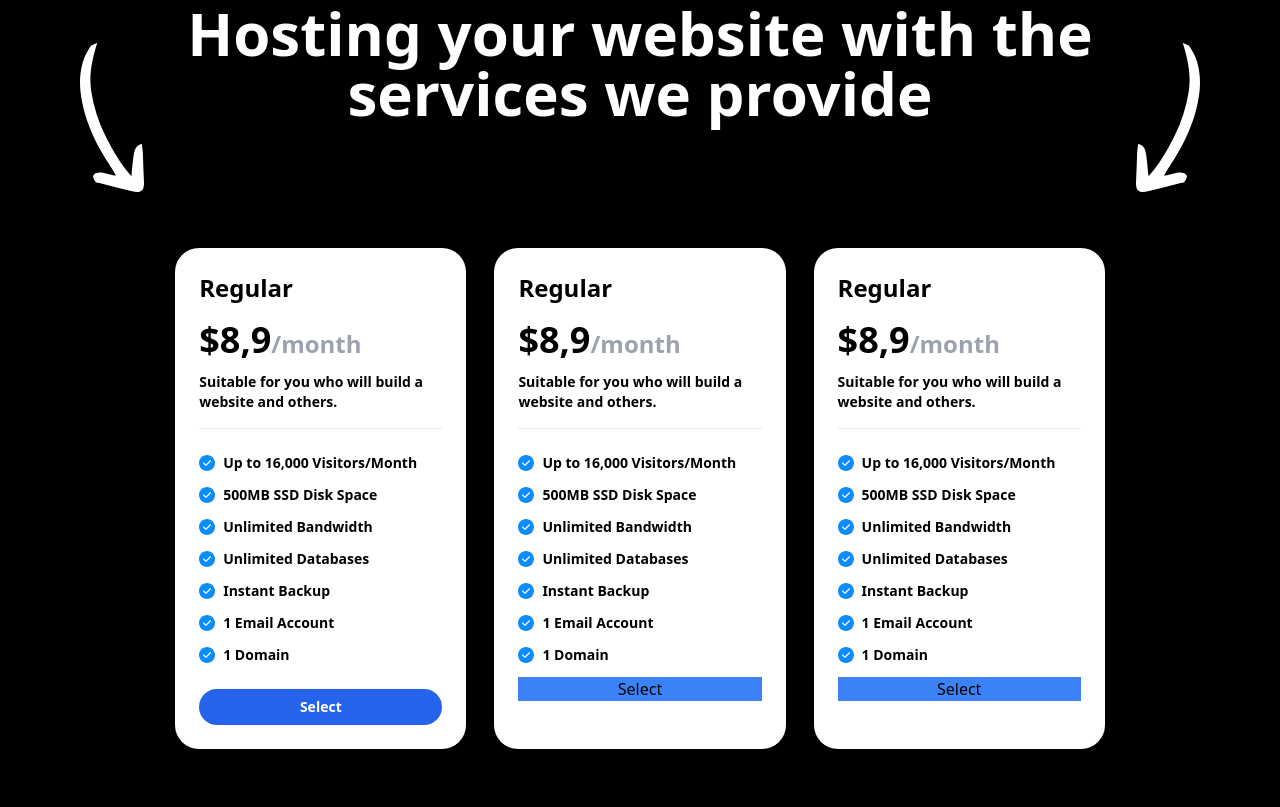
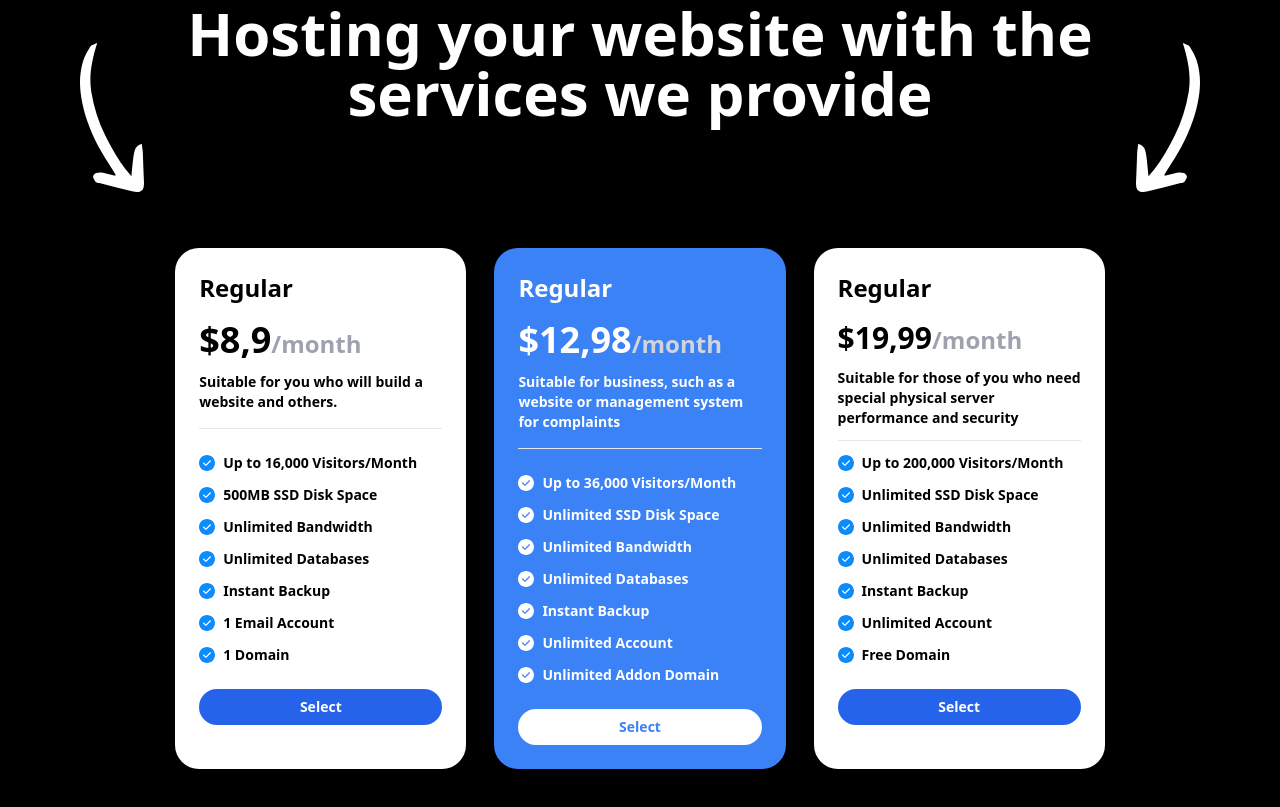
Before and after one commit to kodewizdom/FSJS, a website built with Vite: page Html and Css Assignments/week 6/Project 2 - Hosting Site/index.html in a window 1280 px wide. Shown: the part 2393-3200 px from the top of the page. Before the commit the page ends 3142 px from the top, so only its background shows below. Built offline with nearby package versions, Linux system fonts and the light colour scheme.

Commit message:
Updated code

```diff
--- a/Html and Css Assignments/week 6/Project 2 - Hosting Site/index.html
+++ b/Html and Css Assignments/week 6/Project 2 - Hosting Site/index.html
@@ -135,8 +135,8 @@
         </div>
     </section>
 
-    <section class="bg-black px-20">
-        <div class="flex justify-center pt-20">
+    <section class="bg-black px-20 py-20">
+        <div class="flex justify-center ">
             <img class="relative top-10" src="./assets/Icons/arrow-left.svg" alt="">
             <h1 class="text-white text-6xl font-bold px-30 text-center">Hosting your website with the services we provide</h1>
             <img class="relative top-10" src="./assets/Icons/arrow-right.svg" alt="">
@@ -181,18 +181,55 @@
             </div>
 
 
+            <div class="flex-col w-[26%] bg-blue-500 px-6 py-6 rounded-3xl text-white">
+                <h1 class="text-2xl font-bold pb-4">Regular</h1>
+                <h2 class="text-4xl font-bold pb-3">$12,98<span class="text-2xl text-gray-300 font-semibold">/month</span></h2>
+                <p class="text-sm pb-4 font-semibold">Suitable for business, such as a website or management system for complaints</p>
+                <hr class="bg-slate-400 mb-6">
+                <ul class="flex gap-2 pb-3 text-sm font-semibold">
+                    <img class="w-4" src="./assets/Icons/white-tick.svg" alt="">
+                    <li>Up to 36,000 Visitors/Month</li>
+                </ul>
+                <ul class="flex gap-2 pb-3 text-sm font-semibold">
+                    <img class="w-4" src="./assets/Icons/white-tick.svg" alt="">
+                    <li>Unlimited SSD Disk Space</li>
+                </ul>
+                <ul class="flex gap-2 pb-3 text-sm font-semibold">
+                    <img class="w-4" src="./assets/Icons/white-tick.svg" alt="">
+                    <li>Unlimited Bandwidth</li>
+                </ul>
+                <ul class="flex gap-2 pb-3 text-sm font-semibold">
+                    <img class="w-4" src="./assets/Icons/white-tick.svg" alt="">
+                    <li>Unlimited Databases</li>
+                </ul>
+                <ul class="flex gap-2 pb-3 text-sm font-semibold">
+                    <img class="w-4" src="./assets/Icons/white-tick.svg" alt="">
+                    <li>Instant Backup</li>
+                </ul>
+                <ul class="flex gap-2 pb-3 text-sm font-semibold">
+                    <img class="w-4" src="./assets/Icons/white-tick.svg" alt="">
+                    <li>Unlimited Account</li>
+                </ul>
+                <ul class="flex gap-2 pb-3 text-sm font-semibold">
+                    <img class="w-4" src="./assets/Icons/white-tick.svg" alt="">
+                    <li>Unlimited Addon Domain</li>
+                </ul>
+                <button class="bg-white w-[100%] py-2 rounded-[50px] mt-3 text-blue-500 font-semibold text-sm" >Select</button>
+            </div>
+
+
             <div class="flex-col w-[26%] bg-white px-6 py-6 rounded-3xl">
                 <h1 class="text-2xl font-bold pb-4">Regular</h1>
-                <h2 class="text-4xl font-bold pb-3">$8,9<span class="text-2xl text-gray-400 font-semibold">/month</span></h2>
-                <p class="text-sm pb-4 font-semibold">Suitable for you who will build a website and others.</p>
-                <hr class="bg-slate-400 mb-6">
+                <h2 class="text-3xl font-bold pb-3">$19,99<span class="text-2xl text-gray-400 font-semibold">/month</span></h2>
+                <p class="text-sm pb-3 font-semibold">Suitable for those of you who need special physical server performance and security</p>
+                <hr class="bg-slate-400 mb-3">
                 <ul class="flex gap-2 pb-3 text-sm font-semibold">
                     <img class="w-4" src="./assets/Icons/blue-tick.svg" alt="">
-                    <li>Up to 16,000 Visitors/Month</li>
+                    <li>Up to 200,000 Visitors/Month</li>
                 </ul>
                 <ul class="flex gap-2 pb-3 text-sm font-semibold">
                     <img class="w-4" src="./assets/Icons/blue-tick.svg" alt="">
-                    <li>500MB SSD Disk Space</li>
+                    <li>Unlimited SSD Disk Space</li>
                 </ul>
                 <ul class="flex gap-2 pb-3 text-sm font-semibold">
                     <img class="w-4" src="./assets/Icons/blue-tick.svg" alt="">
@@ -208,50 +245,13 @@
                 </ul>
                 <ul class="flex gap-2 pb-3 text-sm font-semibold">
                     <img class="w-4" src="./assets/Icons/blue-tick.svg" alt="">
-                    <li>1 Email Account</li>
+                    <li>Unlimited Account</li>
                 </ul>
                 <ul class="flex gap-2 pb-3 text-sm font-semibold">
                     <img class="w-4" src="./assets/Icons/blue-tick.svg" alt="">
-                    <li>1 Domain</li>
+                    <li>Free Domain</li>
                 </ul>
-                <button class="bg-blue-500 w-[100%]">Select</button>
-            </div>
-
-
-            <div class="flex-col w-[26%] bg-white px-6 py-6 rounded-3xl">
-                <h1 class="text-2xl font-bold pb-4">Regular</h1>
-                <h2 class="text-4xl font-bold pb-3">$8,9<span class="text-2xl text-gray-400 font-semibold">/month</span></h2>
-                <p class="text-sm pb-4 font-semibold">Suitable for you who will build a website and others.</p>
-                <hr class="bg-slate-400 mb-6">
-                <ul class="flex gap-2 pb-3 text-sm font-semibold">
-                    <img class="w-4" src="./assets/Icons/blue-tick.svg" alt="">
-                    <li>Up to 16,000 Visitors/Month</li>
-                </ul>
-                <ul class="flex gap-2 pb-3 text-sm font-semibold">
-                    <img class="w-4" src="./assets/Icons/blue-tick.svg" alt="">
-                    <li>500MB SSD Disk Space</li>
-                </ul>
-                <ul class="flex gap-2 pb-3 text-sm font-semibold">
-                    <img class="w-4" src="./assets/Icons/blue-tick.svg" alt="">
-                    <li>Unlimited Bandwidth</li>
-                </ul>
-                <ul class="flex gap-2 pb-3 text-sm font-semibold">
-                    <img class="w-4" src="./assets/Icons/blue-tick.svg" alt="">
-                    <li>Unlimited Databases</li>
-                </ul>
-                <ul class="flex gap-2 pb-3 text-sm font-semibold">
-                    <img class="w-4" src="./assets/Icons/blue-tick.svg" alt="">
-                    <li>Instant Backup</li>
-                </ul>
-                <ul class="flex gap-2 pb-3 text-sm font-semibold">
-                    <img class="w-4" src="./assets/Icons/blue-tick.svg" alt="">
-                    <li>1 Email Account</li>
-                </ul>
-                <ul class="flex gap-2 pb-3 text-sm font-semibold">
-                    <img class="w-4" src="./assets/Icons/blue-tick.svg" alt="">
-                    <li>1 Domain</li>
-                </ul>
-                <button class="bg-blue-500 w-[100%]">Select</button>
+                <button class="bg-blue-600 w-[100%] py-2 rounded-[50px] mt-3 text-white font-semibold text-sm" >Select</button>
             </div>
 
 
```
